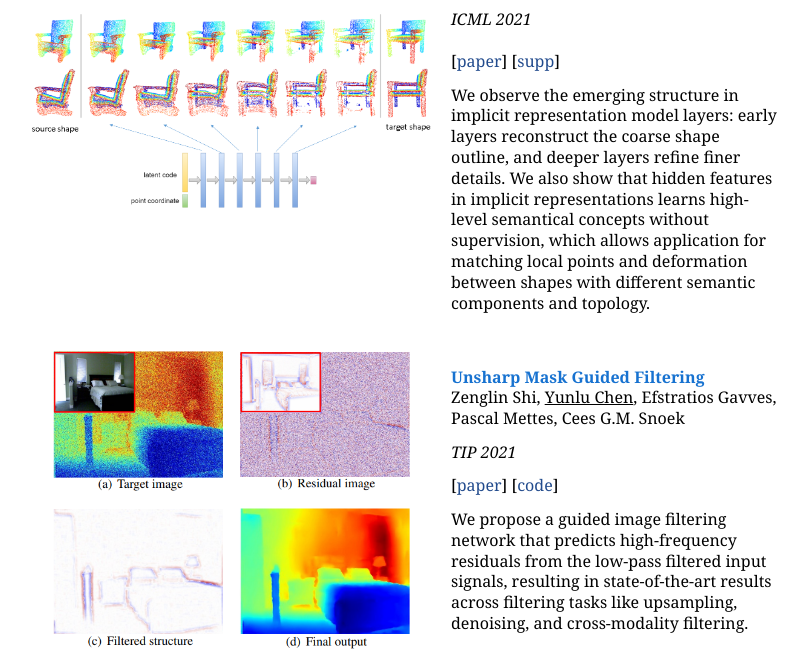
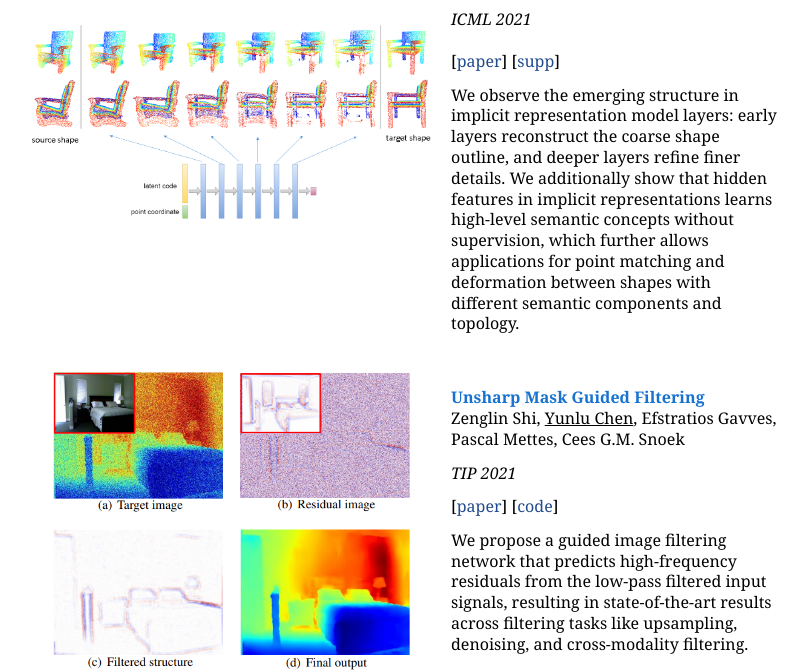
Before and after one commit to yunlu-chen/yunlu-chen.github.io, a plain HTML site: page index.html in a window 1280 px wide. Shown: the part 1155-1827 px from the top of the page, without its empty margins (255-1063 px from the left). Drawn offline with Linux system fonts and the light colour scheme.

Commit message:
Update index.html

```diff
--- a/index.html
+++ b/index.html
@@ -132,7 +132,7 @@ href="https://www.niessnerlab.org/members/matthias_niessner/profile.html">Matthi
                 [<a moz-do-not-send="true"
                   href="http://proceedings.mlr.press/v139/chen21f/chen21f-supp.pdf">supp</a>]</p>
               <p><! -- We analyse and understand latent-coded implicit functions by tracking local point trajectories alongside latent space interpolation guided by the feature gradients, from which we observe the hierarchy in the implicit function layers, such that the early layers focus on the coarse outline of the shape, and the deeper layers refine the finer details. In addition, we apply our method to implicit correspondence topology-preserving deformation, and the model trained for shape reconstruction handles inconsistency of semantic part compositions (e.g. chairs with and without armrests), indicating that implicit representations learn semantic concepts without supervision. -- >
-                We observe the emerging structure in implicit representation model layers: early layers reconstruct the coarse shape outline, and deeper layers refine finer details. We also show that hidden features in implicit representations learns high-level semantical concepts without supervision, which allows application for matching local points and deformation between shapes with different semantic components and topology.  </p>
+                We observe the emerging structure in implicit representation model layers: early layers reconstruct the coarse shape outline, and deeper layers refine finer details. We additionally show that hidden features in implicit representations learns high-level semantic concepts without supervision, which further allows applications for point matching and deformation between shapes with different semantic components and topology.  </p>
             </td>
           </tr>
           <!-- begin entry --> <tr>
```
